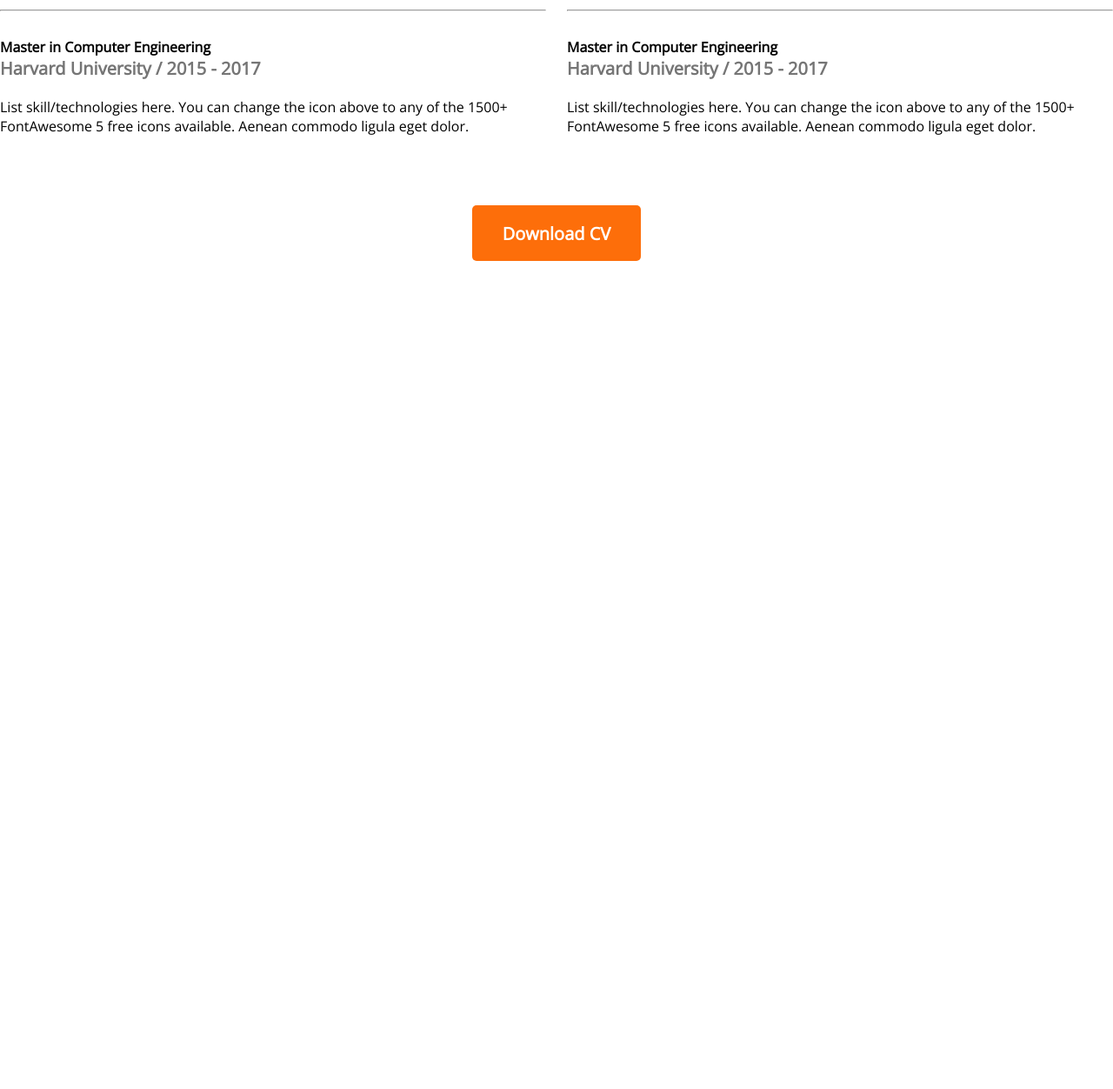
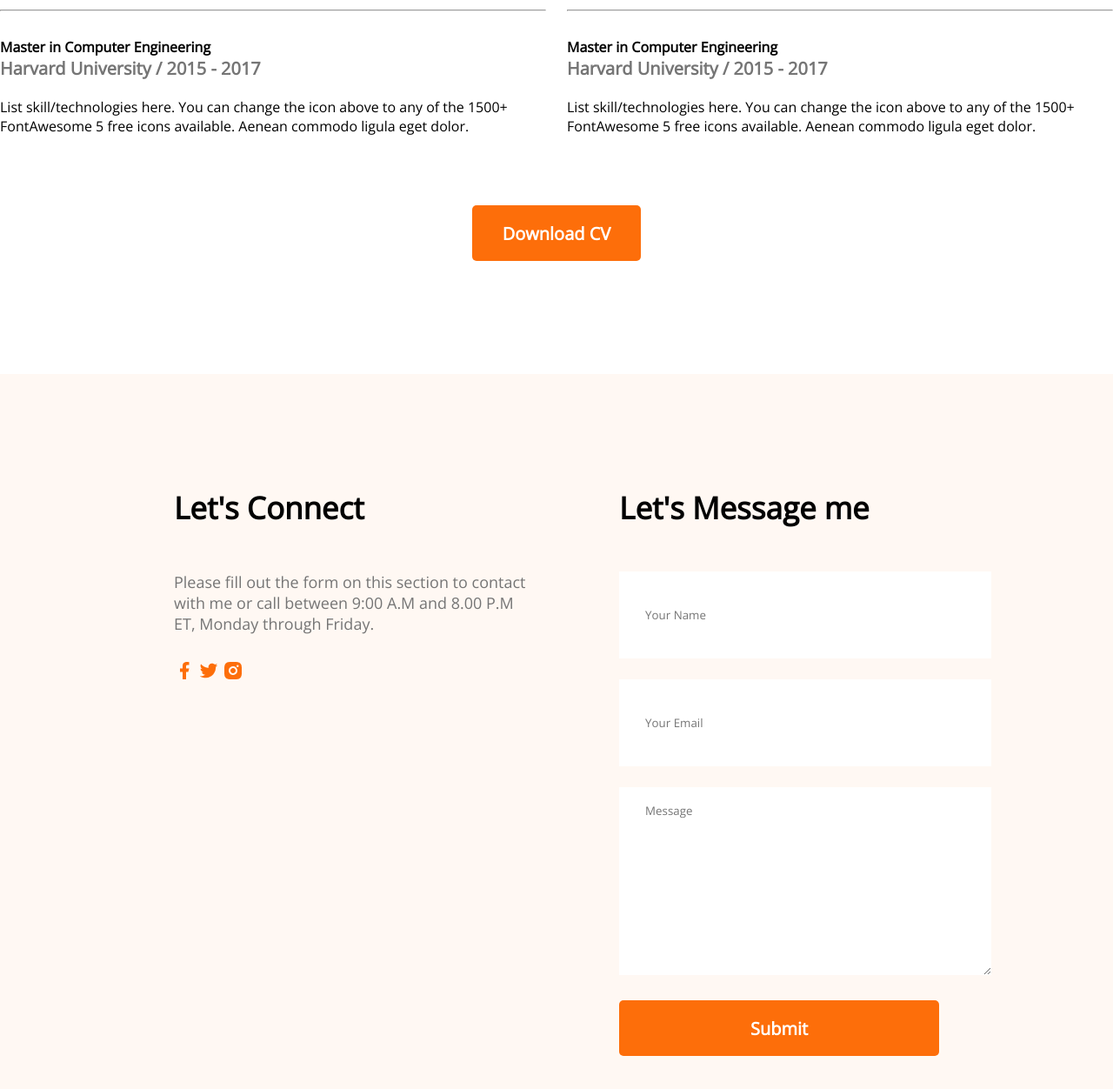
Before and after one commit to Rafatulislam60/developer-portfolio, a plain HTML site: page index.html in a window 1280 px wide. Shown: the part 2570-3822 px from the top of the page at 87% size. Before the commit the page ends 2870 px from the top, so only its background shows below. Drawn offline with nearby package versions, Linux system fonts and the light colour scheme.

Commit message:
contact us added

```diff
--- a/index.html
+++ b/index.html
@@ -137,6 +137,33 @@
                 <button class="btn-primary">Download CV</button>
             </div>
         </section>
+        <!--contact section-->
+        <section class="contact">
+            <div>
+                <h3 class="section-title">Let's Connect</h3>
+                <p class="section-description">
+                    Please fill out the form on this section to contact with me or call between 9:00 A.M and 8.00 P.M ET, Monday through Friday.
+                </p>
+                <a href="https://www.facebook.com">
+                    <img src="images/icons/facebook.png" alt="">
+                </a>
+                <a href="https://www.twitter.com">
+                    <img src="images/icons/twitter.png" alt="">
+                </a>
+                <a href="https://www.instagram.com">
+                    <img src="images/icons/insta.png" alt="">
+                </a>
+            </div>
+            <div>
+                <h3 class="section-title">Let's Message me</h3>
+                <form action="">
+                    <input type="text" placeholder="Your Name">
+                    <input type="email" placeholder="Your Email">
+                    <textarea name="" id="" cols="30" rows="10" placeholder="Message"></textarea>
+                    <input class="btn-primary" type="submit" value="Submit">
+                </form>
+            </div>
+        </section>
     </main>
     <footer>
 
--- a/styles/portfolio.css
+++ b/styles/portfolio.css
@@ -153,3 +153,27 @@
     margin-top: 50px;
     text-align: center;
 }
+
+/* contact styles */
+.contact{
+    display: flex;
+    gap: 100px;
+    background: #FFF8F3;
+    padding: 130px 200px;
+}
+.contact .section-title{
+    text-align: left;
+}
+
+.contact input, textarea{
+    margin-bottom: 24px;
+    border: 0;
+    width: 100%;
+    padding: 18px 30px;
+}
+input{
+    height: 64px;
+}
+.contact a{
+    text-decoration: none;
+}
```
